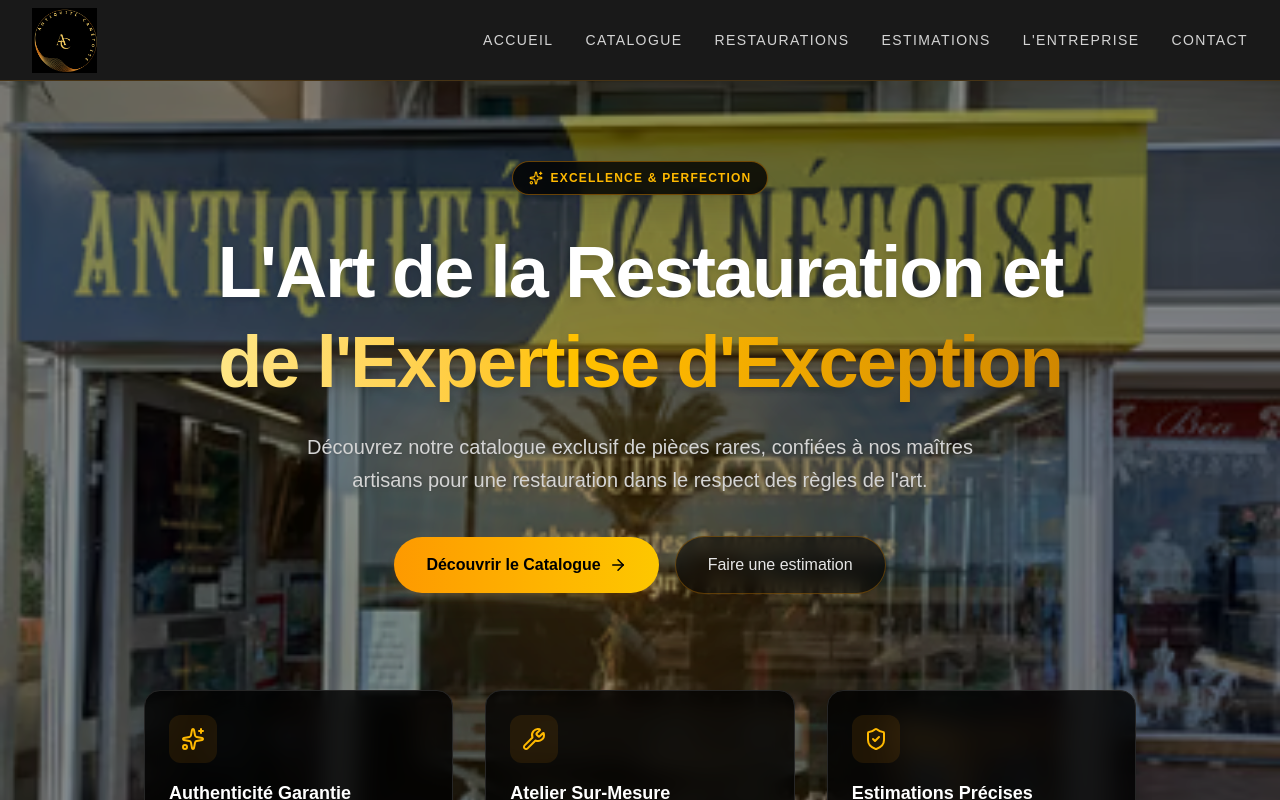
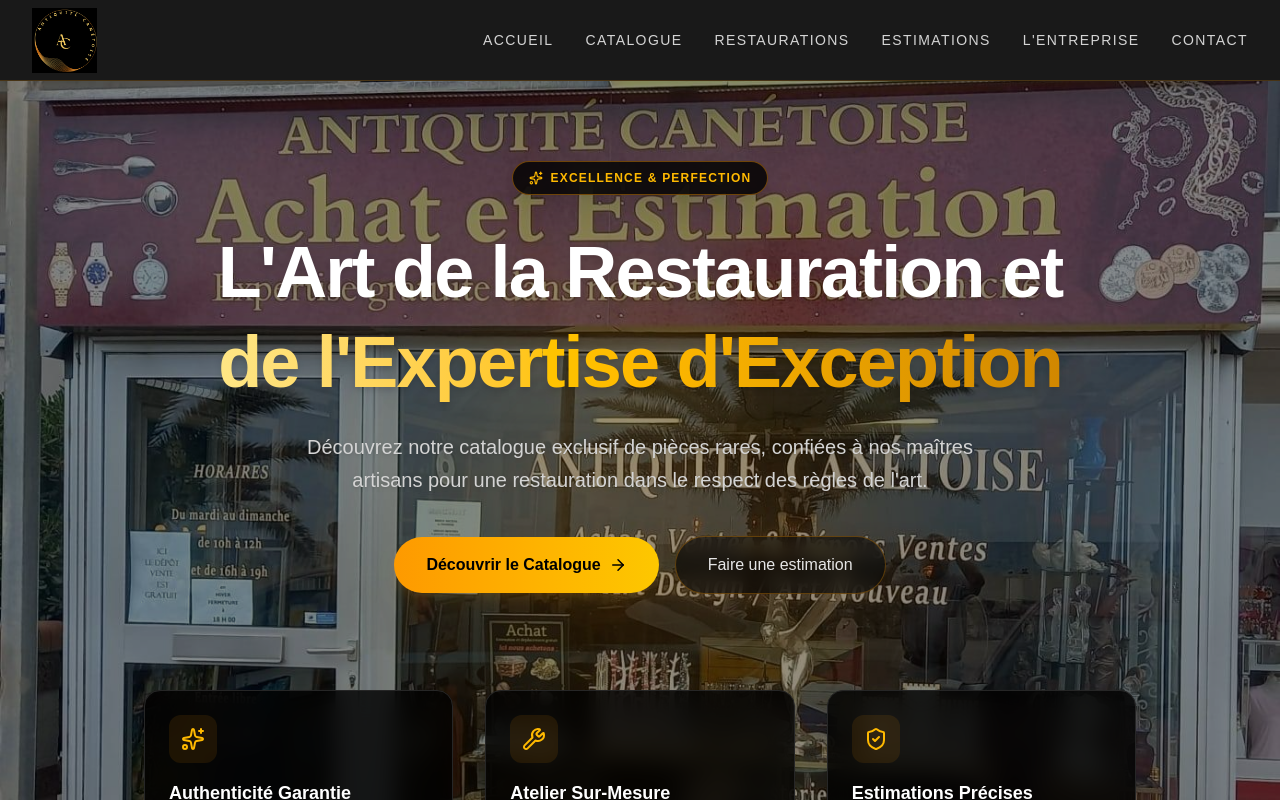
Before and after one commit to AdrienW86/Antiquit-Can-toise, a Next.js app: page / in a window 1280 px wide. Shown: the top 800 px of the page. Built offline with nearby package versions, Linux system fonts and the light colour scheme.

Commit message:
mise en ligne

```diff
--- a/components/Banner.tsx
+++ b/components/Banner.tsx
@@ -7,7 +7,7 @@
   return (
     <section
       className="relative pt-20 pb-32 overflow-hidden flex flex-col items-center justify-center min-h-[calc(100vh-80px)] bg-cover bg-center bg-no-repeat bg-fixed"
-      style={{ backgroundImage: "url('/banner.avif')" }}
+      style={{ backgroundImage: "url('/devanture.jpg')" }}
     >
       {/* 1. OVERLAY SOMBRE (Indispensable pour la lisibilité du texte sur la photo) */}
       <div className="absolute inset-0 bg-black/45 z-0" />
```
Also changed, not shown: public/devanture.jpg (added).
